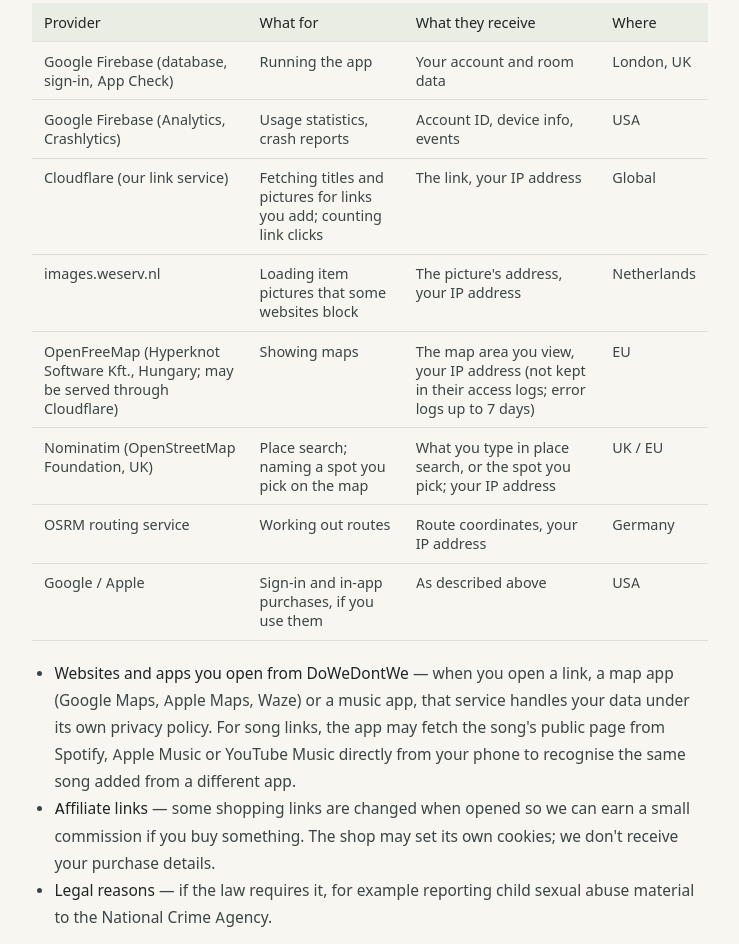
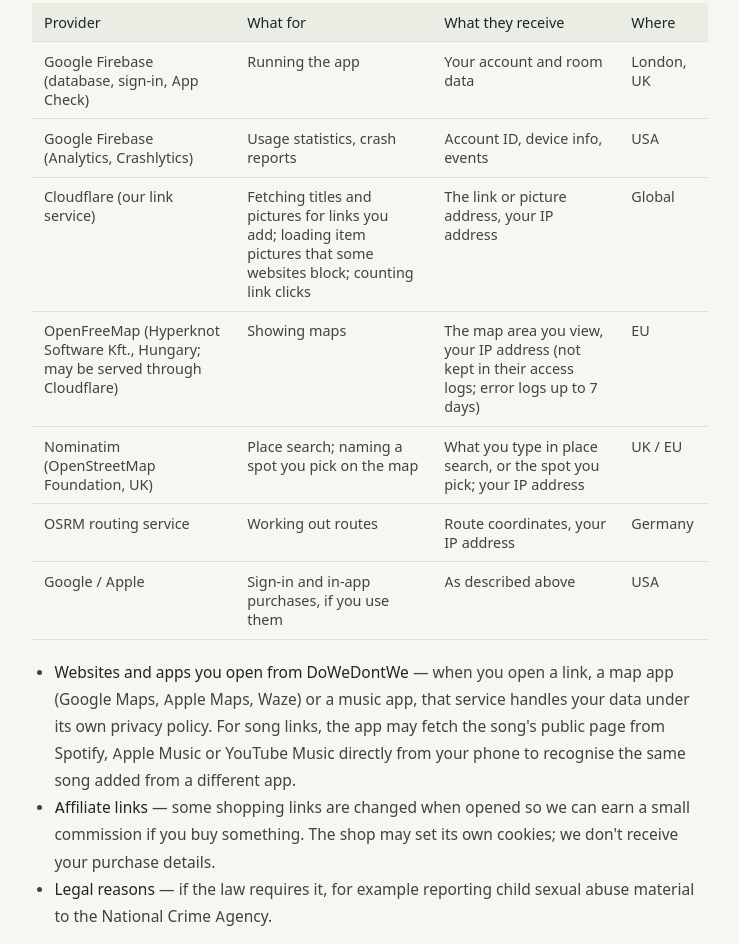
Before and after one commit to optionalsalad/optionalsalad-site, a plain HTML site: page public/dowedontwe/privacy.html in a window 1280 px wide. Shown: the part 2879-3823 px from the top of the page, without its empty margins (270-1009 px from the left). Drawn offline with Linux system fonts and the light colour scheme.

Commit message:
DoWeDontWe privacy: item-picture proxy is now our own Cloudflare service (drop images.weserv.nl)

```diff
--- a/public/dowedontwe/privacy.html
+++ b/public/dowedontwe/privacy.html
@@ -124,8 +124,7 @@
       <tr><th>Provider</th><th>What for</th><th>What they receive</th><th>Where</th></tr>
       <tr><td>Google Firebase (database, sign-in, App Check)</td><td>Running the app</td><td>Your account and room data</td><td>London, UK</td></tr>
       <tr><td>Google Firebase (Analytics, Crashlytics)</td><td>Usage statistics, crash reports</td><td>Account ID, device info, events</td><td>USA</td></tr>
-      <tr><td>Cloudflare (our link service)</td><td>Fetching titles and pictures for links you add; counting link clicks</td><td>The link, your IP address</td><td>Global</td></tr>
-      <tr><td>images.weserv.nl</td><td>Loading item pictures that some websites block</td><td>The picture's address, your IP address</td><td>Netherlands</td></tr>
+      <tr><td>Cloudflare (our link service)</td><td>Fetching titles and pictures for links you add; loading item pictures that some websites block; counting link clicks</td><td>The link or picture address, your IP address</td><td>Global</td></tr>
       <tr><td>OpenFreeMap (Hyperknot Software Kft., Hungary; may be served through Cloudflare)</td><td>Showing maps</td><td>The map area you view, your IP address (not kept in their access logs; error logs up to 7 days)</td><td>EU</td></tr>
       <tr><td>Nominatim (OpenStreetMap Foundation, UK)</td><td>Place search; naming a spot you pick on the map</td><td>What you type in place search, or the spot you pick; your IP address</td><td>UK / EU</td></tr>
       <tr><td>OSRM routing service</td><td>Working out routes</td><td>Route coordinates, your IP address</td><td>Germany</td></tr>
```
Also changed, not shown: src/pages/dowedontwe/privacy.html (+1 -2 lines).
